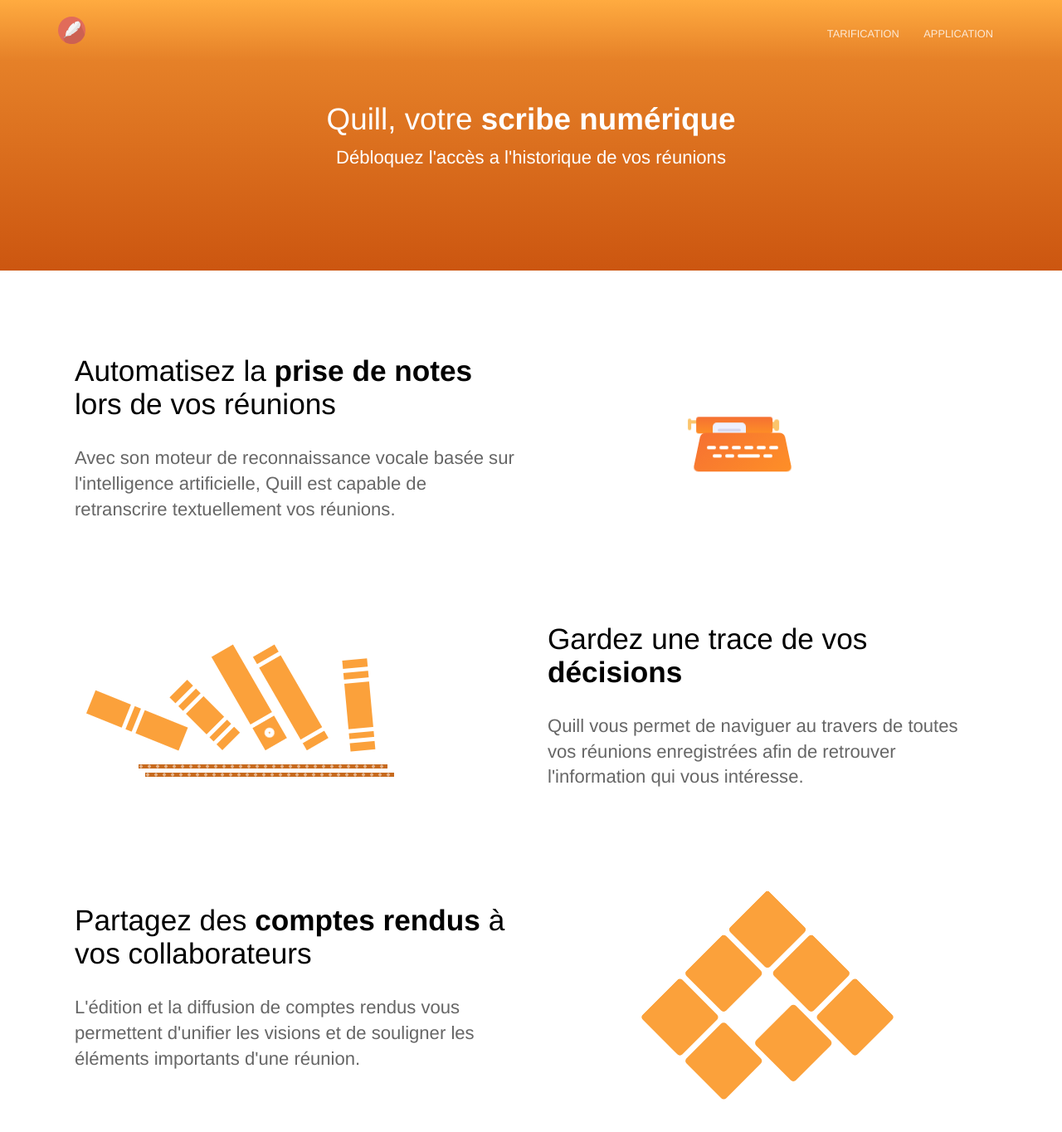
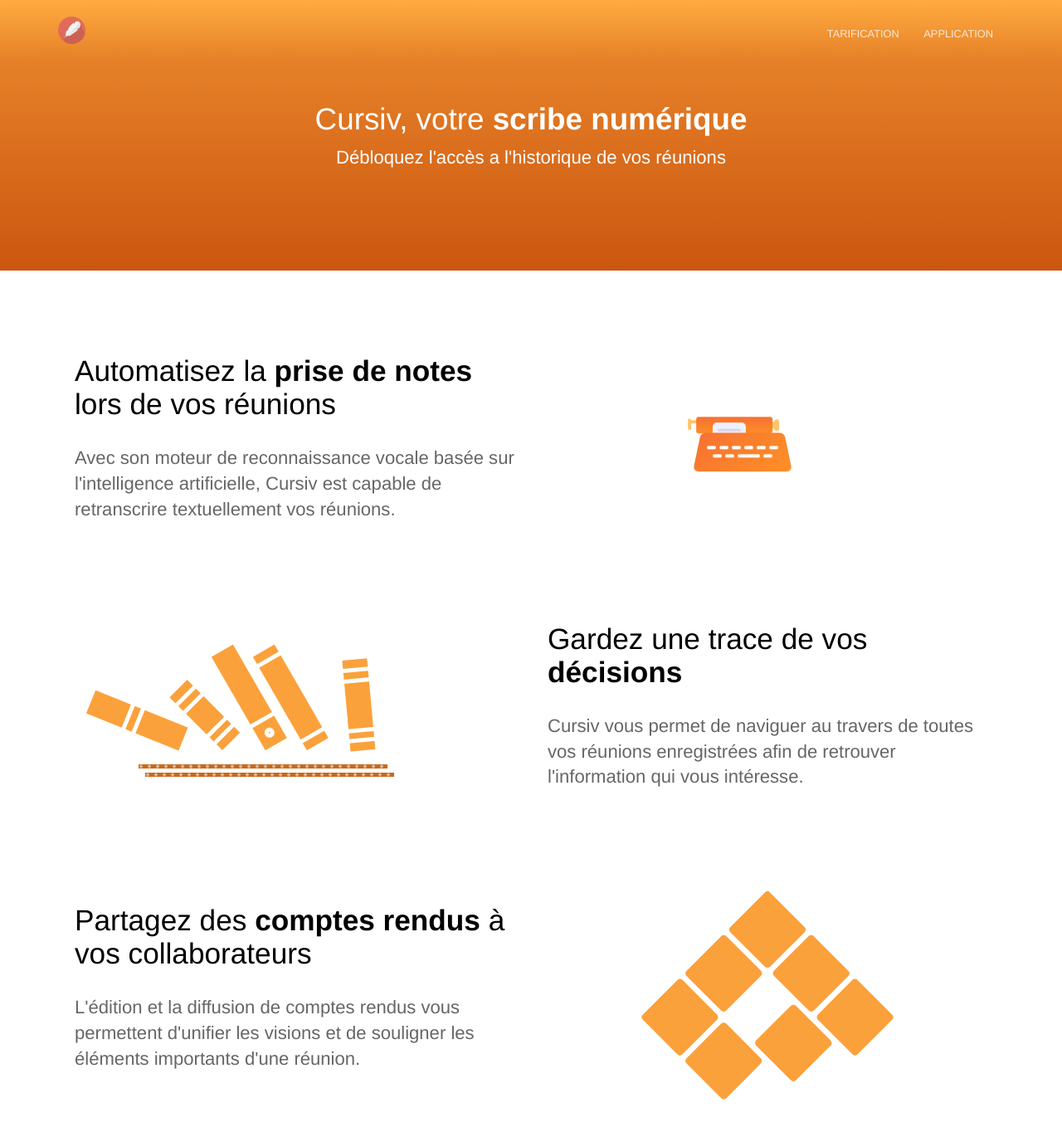
Before and after one commit to Kreelio/cursiv-landing-page, a Jekyll site: the page built from index.html, in a window 1280 px wide and 1400 px high. Shown: the top 1364 px of the window at 83% size. Built offline with Jekyll 4.4.1, drawn with Linux system fonts in a browser that asks for light colours; some of the changed text lies outside the part shown.

Commit message:
change product name

```diff
--- a/_config.yml
+++ b/_config.yml
@@ -1,7 +1,7 @@
 # ----
 # Site
 
-title: Quill
+title: Cursiv
 
 url: "https://actinium.io"
 baseurl: "https://actinium.io"
@@ -12,15 +12,15 @@
 
 # Values for the jekyll-seo-tag gem (https://github.com/jekyll/jekyll-seo-tag)
 tagline: Votre scribe numérique.
-description: Quill est un assistant numérique pour transcrire vos réunions.
-logo: /images/quill.svg
+description: Cursiv est un assistant numérique pour transcrire vos réunions.
+logo: /images/cursiv.svg
 lang: fr
 author:
-  name: Quill
+  name: Cursiv
   email:
   twitter: # twitter username without the @ symbol
 social:
-  name: Quill
+  name: Cursiv
   links:
     - https://github.com/Kreelio
 
@@ -75,7 +75,7 @@
   - scope:
       path: ""
     values:
-      image: /images/quill.png
+      image: /images/cursiv.png
 
 jekyll-archives:
   enabled:
--- a/_layouts/default.html
+++ b/_layouts/default.html
@@ -8,7 +8,7 @@
 		{% seo %}
 
 		<link rel="stylesheet" href="{{ site.baseurl }}/css/screen.css">
-		<link rel="icon" type="image/png" href="{{ site.baseurl }}/images/quill.svg">
+		<link rel="icon" type="image/png" href="{{ site.baseurl }}/images/cursiv.svg">
 
 		{% if jekyll.environment == 'production' and site.google_analytics_key != '' %}
 			<script>
@@ -22,7 +22,7 @@
 	<body>
 		<header>
 			<div class="container">
-				<div class="company-name"><a href="{{ site.baseurl }}/"><img src="{{ site.baseurl }}/images/quill.svg" alt="Quill Logo" width="95" height="33" /></a></div>
+				<div class="company-name"><a href="{{ site.baseurl }}/"><img src="{{ site.baseurl }}/images/cursiv.svg" alt="Cursiv Logo" width="95" height="33" /></a></div>
 				{% include navigation.html %}
 			</div>
 		</header>
@@ -42,7 +42,7 @@
 					</ul>
 					{% endfor %}
 				</div>
-				<p class="copyright">&copy; {{ site.time | date: '%Y' }} Quill • <a href="#">Terms</a> &amp; <a href="#">Privacy</a> • <a href="https://cloudcannon.com/">Template by CloudCannon</a></p>
+				<p class="copyright">&copy; {{ site.time | date: '%Y' }} Cursiv • <a href="#">Terms</a> &amp; <a href="#">Privacy</a> • <a href="https://cloudcannon.com/">Template by CloudCannon</a></p>
 			</div>
 		</footer>
 		<script>
--- a/index.html
+++ b/index.html
@@ -1,11 +1,11 @@
 ---
-title: Quill
+title: Cursiv
 ---
 <section class="hero">
 	<div class="text-container">
-		<h1>Quill, votre <strong>scribe numérique</strong></h1>
-		<p class="subtext">Débloquez l'accès a l'historique de vos réunions</p>
-		<!-- <div class="cta button alt"><a href="{{ site.app_baseurl }}">Démonstration</a></div> -->
+		<h1 class="editable">Cursiv, votre <strong>scribe numérique</strong></h1>
+		<p class="subtext editable">Débloquez l'accès a l'historique de vos réunions</p>
+		<!-- <div class="cta button alt"><a href="https://app.actinium.io">Démonstration</a></div> -->
 		<!-- <div>
 			<img src="{{ site.baseurl }}/images/dashboard.png" alt="Screenshot" class="screenshot" />
 		</div> -->
@@ -17,7 +17,7 @@
 		<div class="container flex">
 			<div class="text">
 				<h2>Automatisez la <strong>prise de notes</strong> lors de vos réunions</h2>
-				<p>Avec son moteur de reconnaissance vocale basée sur l'intelligence artificielle, Quill est capable de retranscrire textuellement vos réunions.</p>
+				<p>Avec son moteur de reconnaissance vocale basée sur l'intelligence artificielle, Cursiv est capable de retranscrire textuellement vos réunions.</p>
 			</div>
 			<div class="image">
           <div class="typewriter">
@@ -33,7 +33,7 @@
 		<div class="container flex">
 			<div class="text">
 				<h2>Gardez une trace de vos <strong>décisions</strong></h2>
-				<p>Quill vous permet de naviguer au travers de toutes vos réunions enregistrées afin de retrouver l'information qui vous intéresse.</p>
+				<p>Cursiv vous permet de naviguer au travers de toutes vos réunions enregistrées afin de retrouver l'information qui vous intéresse.</p>
 			</div>
 			<div class="image">
         <div class="bookshelf_wrapper">
```
Also changed, not shown: .github/workflows/deploy-gh.yaml, images/cursiv.png (renamed from images/quill.png), images/cursiv.svg (renamed from images/quill.svg).
